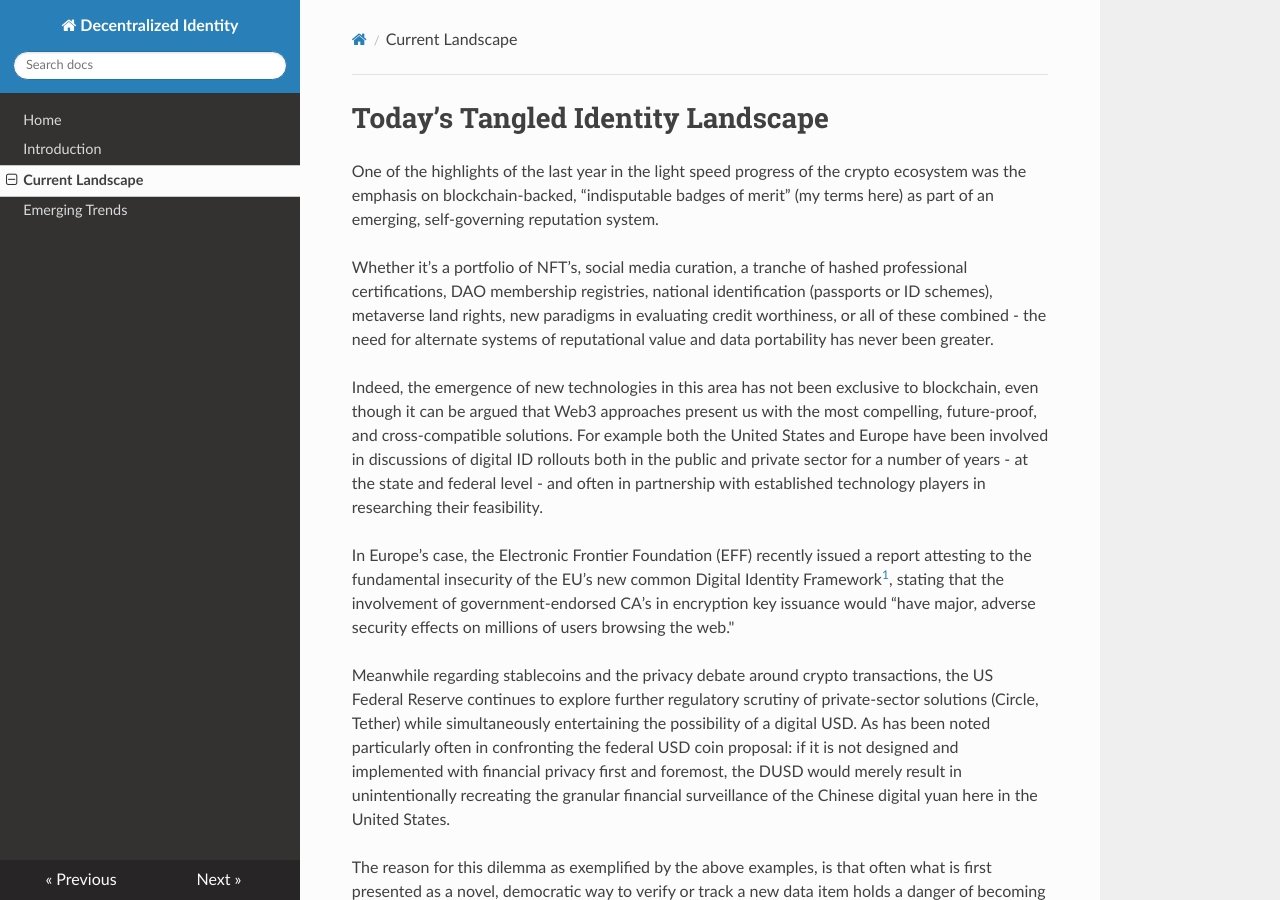
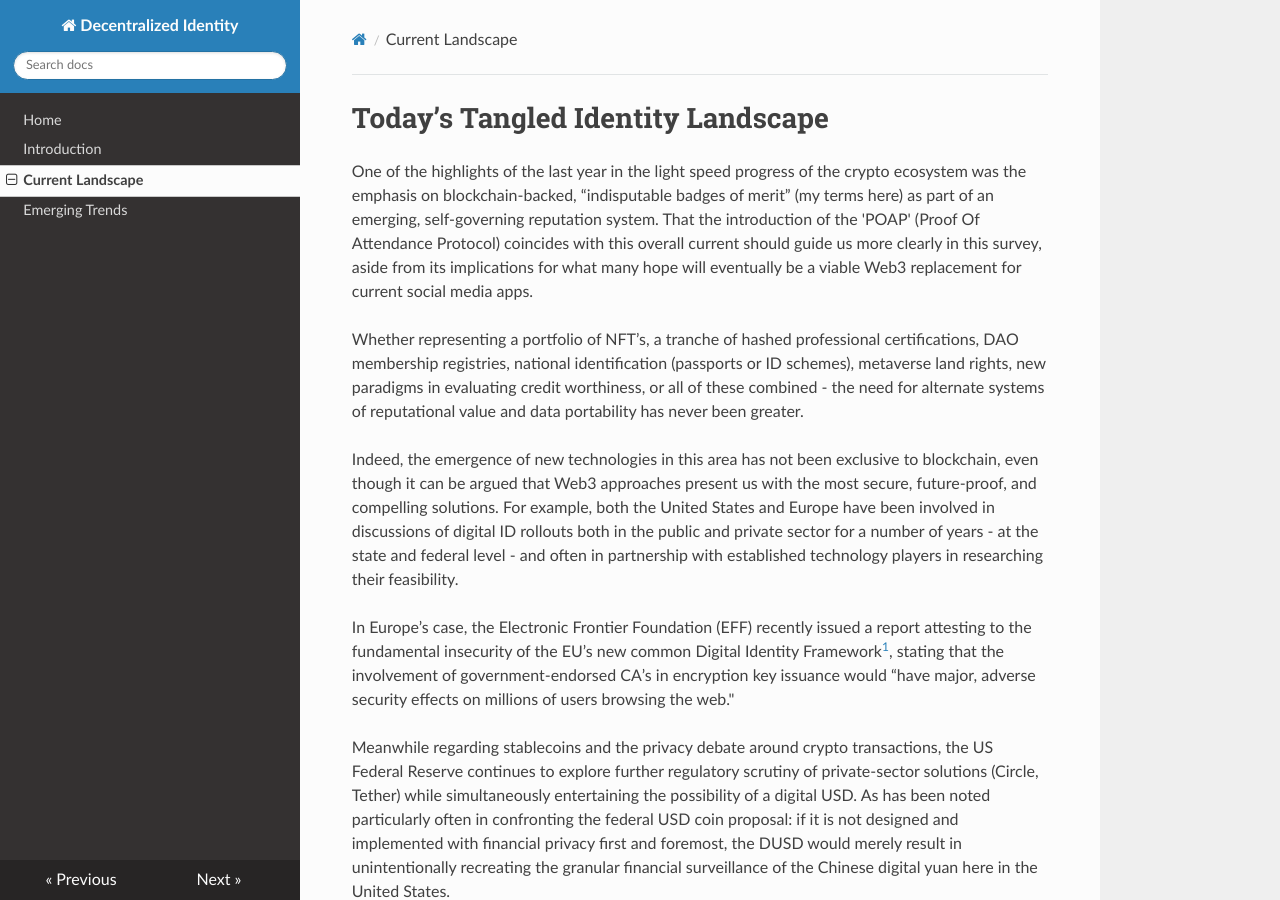
Before and after one commit to panasthetik2/identity-series, an MkDocs documentation site: the page built from docs/landscape.md, in a window 1280 px wide and 900 px high. Built offline with MkDocs 1.6.1, drawn with Linux system fonts in a browser that asks for light colours; nearby versions of some CDN libraries.

Commit message:
added POAP

```diff
--- a/docs/landscape.md
+++ b/docs/landscape.md
@@ -1,10 +1,10 @@
 # Today’s Tangled Identity Landscape
 
-One of the highlights of the last year in the light speed progress of the crypto ecosystem was the emphasis on blockchain-backed, “indisputable badges of merit” (my terms here) as part of an emerging, self-governing reputation system.
+One of the highlights of the last year in the light speed progress of the crypto ecosystem was the emphasis on blockchain-backed, “indisputable badges of merit” (my terms here) as part of an emerging, self-governing reputation system. That the introduction of the 'POAP' (Proof Of Attendance Protocol) coincides with this overall current should guide us more clearly in this survey, aside from its implications for what many hope will eventually be a viable Web3 replacement for current social media apps.
 
-Whether it’s a portfolio of NFT’s, social media curation, a tranche of hashed professional certifications, DAO membership registries, national identification (passports or ID schemes), metaverse land rights, new paradigms in evaluating credit worthiness, or all of these combined - the need for alternate systems of reputational value and data portability has never been greater.
+Whether representing a portfolio of NFT’s, a tranche of hashed professional certifications, DAO membership registries, national identification (passports or ID schemes), metaverse land rights, new paradigms in evaluating credit worthiness, or all of these combined - the need for alternate systems of reputational value and data portability has never been greater.
 
-Indeed, the emergence of new technologies in this area has not been exclusive to blockchain, even though it can be argued that Web3 approaches present us with the most compelling, future-proof, and cross-compatible solutions.  For example both the United States and Europe have been involved in discussions of digital ID rollouts both in the public and private sector for a number of years - at the state and federal level - and often in partnership with established technology players in researching their feasibility.
+Indeed, the emergence of new technologies in this area has not been exclusive to blockchain, even though it can be argued that Web3 approaches present us with the most secure, future-proof, and compelling solutions.  For example, both the United States and Europe have been involved in discussions of digital ID rollouts both in the public and private sector for a number of years - at the state and federal level - and often in partnership with established technology players in researching their feasibility.
 
 In Europe’s case, the Electronic Frontier Foundation (EFF) recently issued a report attesting to the fundamental insecurity of the EU’s new common Digital Identity Framework[^1], stating that the involvement of government-endorsed CA’s in encryption key issuance would “have major, adverse security effects on millions of users browsing the web."
 
```
